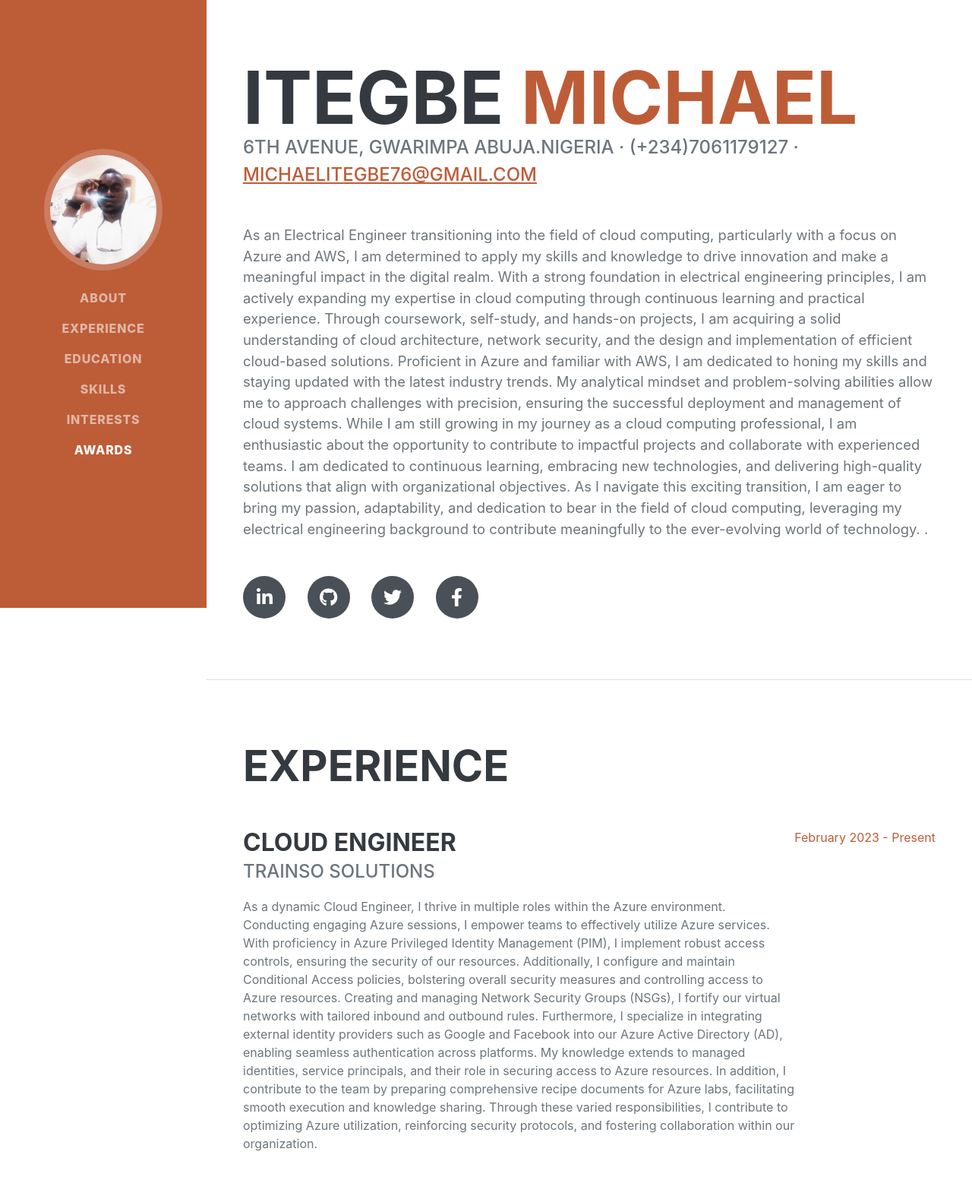
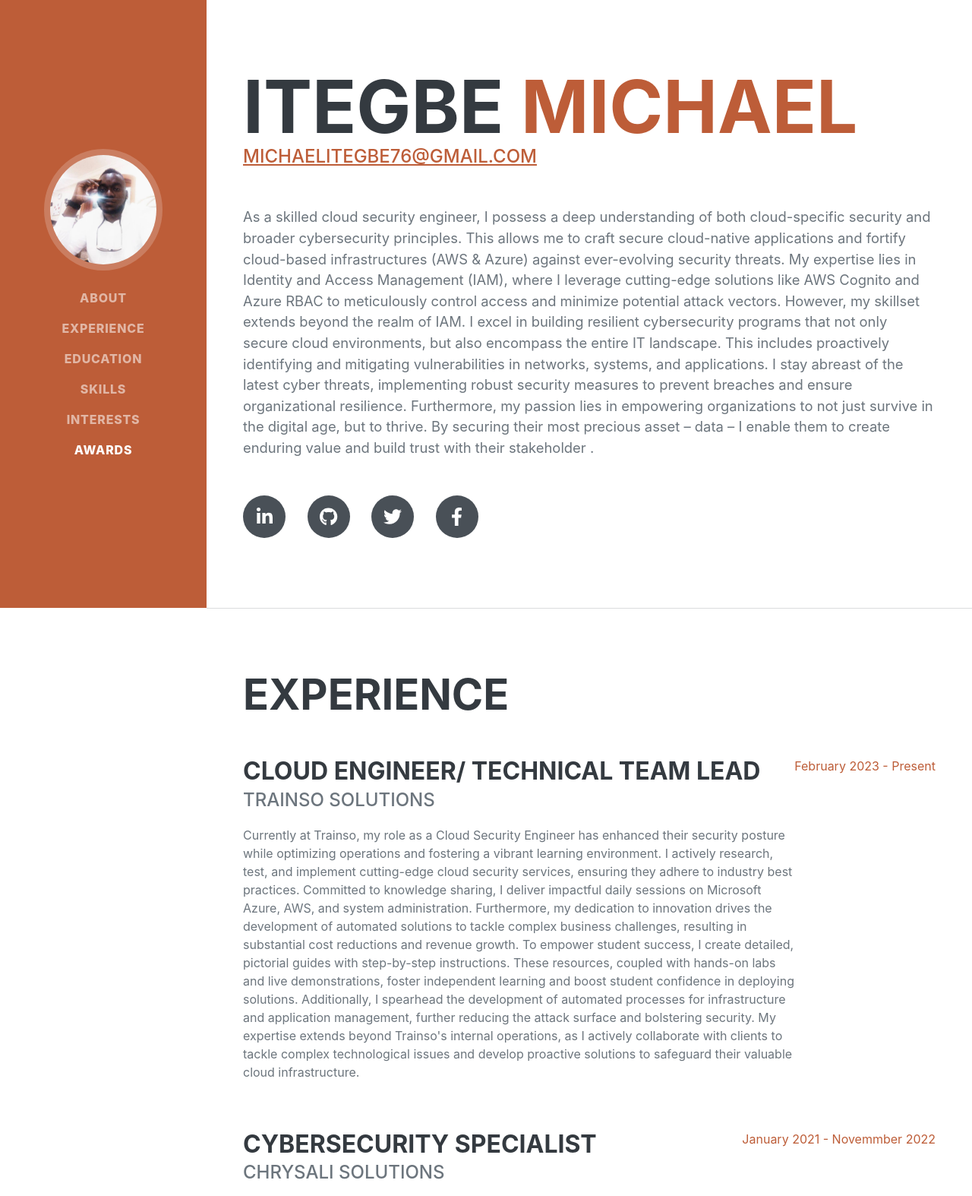
Before and after one commit to michaelitegbe/Itegbemicheal.github.io, a plain HTML site: page index.html in a window 1280 px wide. Shown: the top 1574 px of the page at 76% size. Drawn offline with nearby package versions, Linux system fonts and the light colour scheme; a web font is replaced by a local one.

Commit message:
my latest commit

```diff
--- a/index.html
+++ b/index.html
@@ -44,20 +44,15 @@
                         <span class="text-primary">Michael</span>
                     </h1>
                     <div class="subheading mb-5">
-                        6th Avenue, Gwarimpa Abuja.Nigeria · (+234)7061179127 ·
+
                         <a href="mailto:name@email.com">michaelitegbe76@gmail.com</a>
                     </div>
                     <p class="lead mb-5">
-                        As an Electrical Engineer transitioning into the field of cloud computing, particularly with a focus on Azure and AWS, I am determined to apply my skills and knowledge to drive innovation and make a meaningful impact in the digital realm.
+                        As a skilled cloud security engineer, I possess a deep understanding of both cloud-specific security and broader cybersecurity principles. This allows me to craft secure cloud-native applications and fortify cloud-based infrastructures (AWS & Azure) against ever-evolving security threats. My expertise lies in Identity and Access Management (IAM), where I leverage cutting-edge solutions like AWS Cognito and Azure RBAC to meticulously control access and minimize potential attack vectors.
 
-With a strong foundation in electrical engineering principles, I am actively expanding my expertise in cloud computing through continuous learning and practical experience. Through coursework, self-study, and hands-on projects, I am acquiring a solid understanding of cloud architecture, network security, and the design and implementation of efficient cloud-based solutions.
+However, my skillset extends beyond the realm of IAM. I excel in building resilient cybersecurity programs that not only secure cloud environments, but also encompass the entire IT landscape. This includes proactively identifying and mitigating vulnerabilities in networks, systems, and applications.  I stay abreast of the latest cyber threats, implementing robust security measures to prevent breaches and ensure organizational resilience.
 
-Proficient in Azure and familiar with AWS, I am dedicated to honing my skills and staying updated with the latest industry trends. My analytical mindset and problem-solving abilities allow me to approach challenges with precision, ensuring the successful deployment and management of cloud systems.
-
-While I am still growing in my journey as a cloud computing professional, I am enthusiastic about the opportunity to contribute to impactful projects and collaborate with experienced teams. I am dedicated to continuous learning, embracing new technologies, and delivering high-quality solutions that align with organizational objectives.
-
-As I navigate this exciting transition, I am eager to bring my passion, adaptability, and dedication to bear in the field of cloud computing, leveraging my electrical engineering background to contribute meaningfully to the ever-evolving world of technology.
-
+Furthermore, my passion lies in empowering organizations to not just survive in the digital age, but to thrive. By securing their most precious asset – data – I enable them to create enduring value and build trust with their stakeholder
 
 
                         .</p>
@@ -76,28 +71,31 @@ As I navigate this exciting transition, I am eager to bring my passion, adaptabi
                     <h2 class="mb-5">Experience</h2>
                     <div class="d-flex flex-column flex-md-row justify-content-between mb-5">
                         <div class="flex-grow-1">
-                            <h3 class="mb-0">Cloud Engineer</h3>
+                            <h3 class="mb-0">Cloud Engineer/ Technical Team Lead</h3>
                             <div class="subheading mb-3">Trainso Solutions</div>
-                            <p>As a  dynamic Cloud Engineer, I thrive in multiple roles within the Azure environment. Conducting engaging Azure sessions, I empower teams to effectively utilize Azure services. With proficiency in Azure Privileged Identity Management (PIM), I implement robust access controls, ensuring the security of our resources. Additionally, I configure and maintain Conditional Access policies, bolstering overall security measures and controlling access to Azure resources. Creating and managing Network Security Groups (NSGs), I fortify our virtual networks with tailored inbound and outbound rules. Furthermore, I specialize in integrating external identity providers such as Google and Facebook into our Azure Active Directory (AD), enabling seamless authentication across platforms. My knowledge extends to managed identities, service principals, and their role in securing access to Azure resources. In addition, I contribute to the team by preparing comprehensive recipe documents for Azure labs, facilitating smooth execution and knowledge sharing. Through these varied responsibilities, I contribute to optimizing Azure utilization, reinforcing security protocols, and fostering collaboration within our organization.</p>
+                            <p>Currently at Trainso, my role as a Cloud Security Engineer has enhanced their security posture while optimizing operations and fostering a vibrant learning environment. I actively research, test, and implement cutting-edge cloud security services, ensuring they adhere to industry best practices.
+
+                                Committed to knowledge sharing, I deliver impactful daily sessions on Microsoft Azure, AWS, and system administration.  Furthermore, my dedication to innovation drives the development of automated solutions to tackle complex business challenges, resulting in substantial cost reductions and revenue growth.
+
+                                To empower student success, I create detailed, pictorial guides with step-by-step instructions.  These resources, coupled with hands-on labs and live demonstrations, foster independent learning and boost student confidence in deploying solutions.  Additionally, I spearhead the development of automated processes for infrastructure and application management, further reducing the attack surface and bolstering security.  My expertise extends beyond Trainso's internal operations, as I actively collaborate with clients to tackle complex technological issues and develop proactive solutions to safeguard their valuable cloud infrastructure.</p>
                         </div>
                         <div class="flex-shrink-0"><span class="text-primary">February 2023 - Present</span></div>
                     </div>
 
                     <div class="d-flex flex-column flex-md-row justify-content-between mb-5">
                         <div class="flex-grow-1">
-                            <h3 class="mb-0">Cybersecurity Analyst</h3>
+                            <h3 class="mb-0">Cybersecurity Specialist</h3>
                             <div class="subheading mb-3">Chrysali Solutions</div>
-                            <p> Implementing and managing Acronis solutions: As a cybersecurity analyst using Acronis solutions, I would take responsibility for the implementation and management of Acronis products in the organization. I have hands-on experience with deploying and configuring Acronis solutions, which would enable me to ensure smooth installation and management of the software. I would also provide training and support to employees to ensure that they are using the solutions correctly. I am also adept at conducting forensic analysis and providing recommendations for remediation in the event of a security incident. Using Acronis solutions, I would be responsible for identifying the root cause of an incident, assessing its impact on the organization, and developing a plan for recovery, with my strong analytical skills, I would be responsible for monitoring the organization's network and systems using Acronis solutions. I would be able to use Acronis tools to identify security threats, potential vulnerabilities, and anomalies, and provide regular reports to management on the state of the organization's security posture.
-                                Given my experience in backup and disaster recovery planning, I would    be responsible for managing the organization's backup and disaster recovery processes using Acronis solutions. This would involve developing backup schedules, managing backup files, and creating disaster recovery plans that incorporate Acronis products
+                            <p> As a cybersecurity specialist at Chrysali Solutions, I spearheaded the organization's cybersecurity posture with Acronis solutions. I leveraged my expertise in deployment and ongoing management to ensure a smooth implementation and streamlined processes for Acronis products. I empowered users through comprehensive training and support, maximizing data protection capabilities.  My proactive approach extended beyond prevention. Utilizing Acronis forensic analysis tools, I excelled at incident response, pinpointing the root cause of security breaches, assessing their impact, and developing swift recovery plans to minimize downtime.  My keen analytical skills, combined with Acronis solutions, enabled proactive threat detection. I identified and addressed security threats, vulnerabilities, and anomalies before they escalated, keeping management informed through regular security posture reports. Finally, my background in backup and disaster recovery planning allowed me to expertly manage these processes using Acronis solutions. This included crafting strategic backup schedules, managing backups efficiently, and developing comprehensive disaster recovery plans that seamlessly integrated Acronis products
                              </p>
                         </div>
-                        <div class="flex-shrink-0"><span class="text-primary">March 2021 - September 2022</span></div>
+                        <div class="flex-shrink-0"><span class="text-primary">January 2021 - Novemmber 2022</span></div>
                     </div>
                     <div class="d-flex flex-column flex-md-row justify-content-between mb-5">
                         <div class="flex-grow-1">
                             <h3 class="mb-0">Technical Support Engineer</h3>
                             <div class="subheading mb-3">IPT POWERTECH</div>
-                            <p> I would be responsible for designing, installing, and maintaining power systems that support the telecommunications infrastructure. In this role, I would conduct site surveys to assess power needs for telecommunication equipment, analyze power distribution, and select appropriate power equipment to ensure optimal power supply and distribution. I would design power distribution systems, create power system drawings, and ensure that power systems meet regulatory compliance standards. I would also be responsible for overseeing the installation of power systems, including generators, batteries, rectifiers, and distribution systems, and ensuring they are installed correctly and meet industry standards. Troubleshooting power system failures or issues and collaborating closely with other Telecom Engineers, Electrical Engineers, and contractors would also be key responsibilities of my role.</p>
+                            <p>In my previous role as a Technical Support Engineer at IPT PowerTech, I played a critical role in guaranteeing reliable power for the telecommunications infrastructure. My expertise spanned across various aspects of power systems. I conducted comprehensive site surveys to meticulously assess the power requirements of telecom equipment. This involved analyzing the existing power distribution and meticulously selecting the most suitable equipment for optimal power supply.  Leveraging my knowledge, I designed efficient power distribution systems and meticulously crafted detailed power system drawings that strictly adhered to regulatory compliance standards. Furthermore, I oversaw the installation of various power systems, including generators, batteries, rectifiers, and distribution networks, ensuring they were installed correctly and met industry standards. My troubleshooting skills were instrumental in effectively resolving power system failures or issues. I fostered close collaboration with Telecom Engineers, Electrical Engineers, and contractors to ensure swift solutions and maintain a robust telecommunications infrastructure.</p>
                         </div>
                         <div class="flex-shrink-0"><span class="text-primary">April 2016 - August 2020</span></div>
                     </div>
@@ -175,7 +173,7 @@ As I navigate this exciting transition, I am eager to bring my passion, adaptabi
                 <div class="resume-section-content">
                     <h2 class="mb-5">Interests</h2>
                     <p>In addition to my passion for all things IT, I have a number of personal interests that I enjoy pursuing in my free time. I am particularly interested in technology and software development, and love experimenting with new tools and programming languages to see what's possible. Additionally, I am passionate about cybersecurity and am always reading up on best practices and emerging threats to keep systems and data secure. As someone who works in IT, I understand the importance of staying ahead of potential threats and believe in a proactive approach to security. In my free time, I also enjoy playing and following competitive gaming and esports, as well as analyzing game mechanics and strategy. Finally, I am active in several online communities related to technology and software development, where I enjoy sharing knowledge, asking and answering questions, and helping others solve problems. These interests demonstrate my dedication to technology and a commitment to continuous learning, and I believe they would make me a strong fit for any IT role.</p>
-                    <p class="mb-0">When forced indoors, I follow a number of sci-fi and fantasy genre movies and television shows, I am an aspiring chef, and I spend a large amount of my free time exploring the latest technology advancements in the front-end web development world.</p>
+                    <p class="mb-0">When indoors, I follow a number of sci-fi and fantasy genre movies and television shows, I also spend a large amount of my free time exploring the latest technology advancements in the Cloud Security.</p>
                 </div>
             </section>
             <hr class="m-0" />
```
